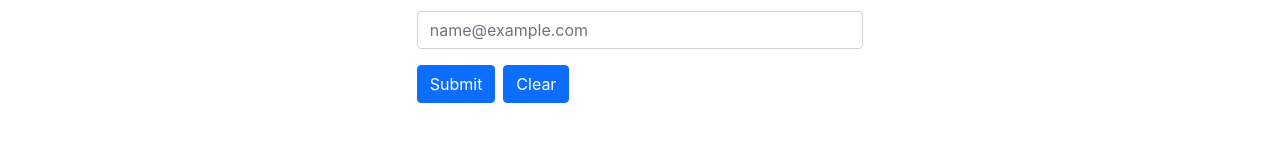
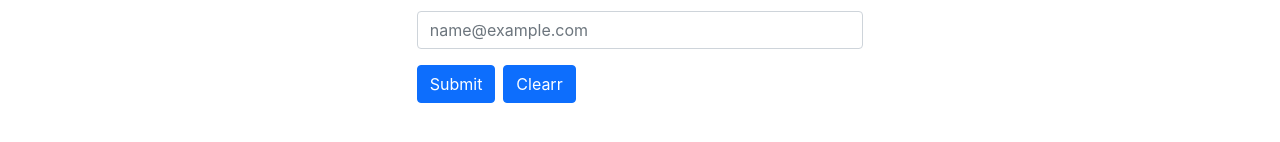
Before and after one commit to rockdworld/Demo-Project, an Angular app: page /login in a window 1280 px wide. Shown: the part 240-382 px from the top of the page. Built offline with nearby package versions, Linux system fonts and the light colour scheme.

Commit message:
updated files

```diff
--- a/src/app/login/login.component.html
+++ b/src/app/login/login.component.html
@@ -11,7 +11,7 @@
   <div class="mb-3">
     <button class="btn btn-primary">Submit</button>&nbsp;
     <!-- <button class="btn btn-primary">Cancel</button> -->
-    <button class="btn btn-primary">Clear</button>
+    <button class="btn btn-primary">Clearr</button>
   </div>
 
 </div>
--- a/src/app/reports/reports.component.html
+++ b/src/app/reports/reports.component.html
@@ -1 +1,2 @@
 <p>reports works!</p>
+<p>reports does not work!</p>
```
